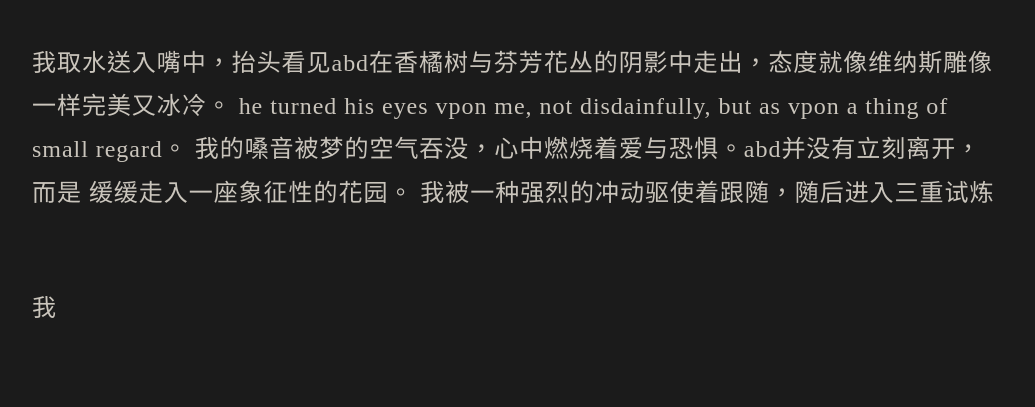
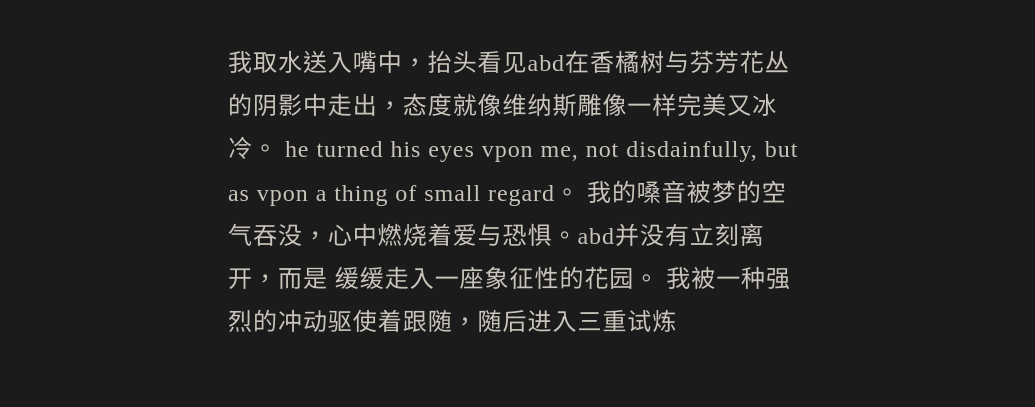
Before and after one commit to krpzzj/krpzzj, a plain HTML site: page pages/chapter1.html in a window 1280 px wide. Shown: the part 118-525 px from the top of the page, without its empty margins (122-1157 px from the left). Drawn offline with Linux system fonts and the light colour scheme.

Commit message:
手机端width过窄问题

```diff
--- a/style.css
+++ b/style.css
@@ -431,7 +431,11 @@ opacity:.35;
 
 .paper{
 
-    width:min(760px,90vw);
+    width:min(90%,760px);
+
+    max-width:760px;
+
+    margin:0 auto;
 
     min-height:100vh;
 
@@ -811,7 +815,7 @@ opacity:.35;
 
     width:90%;
 
-    max-height:700px;
+    max-height:760px;
 
     margin:0 auto;
 
```
